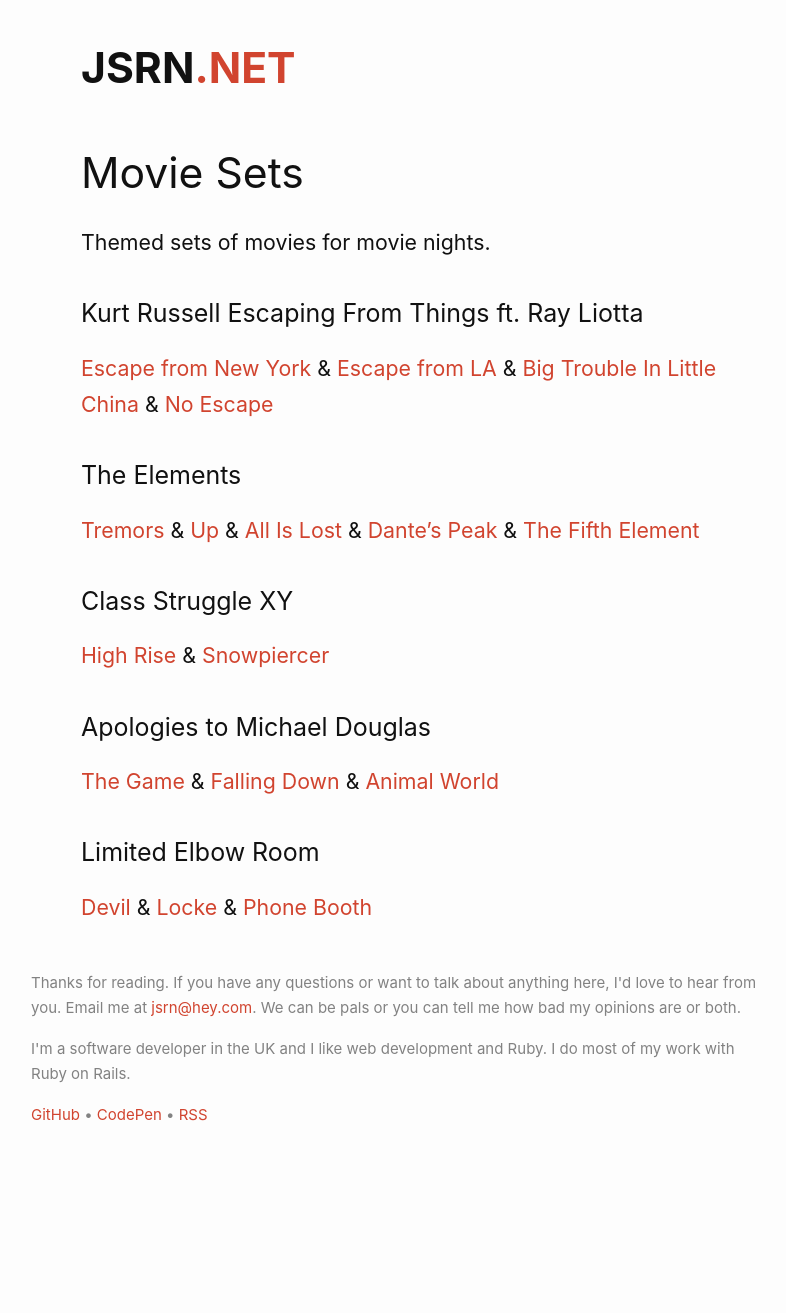
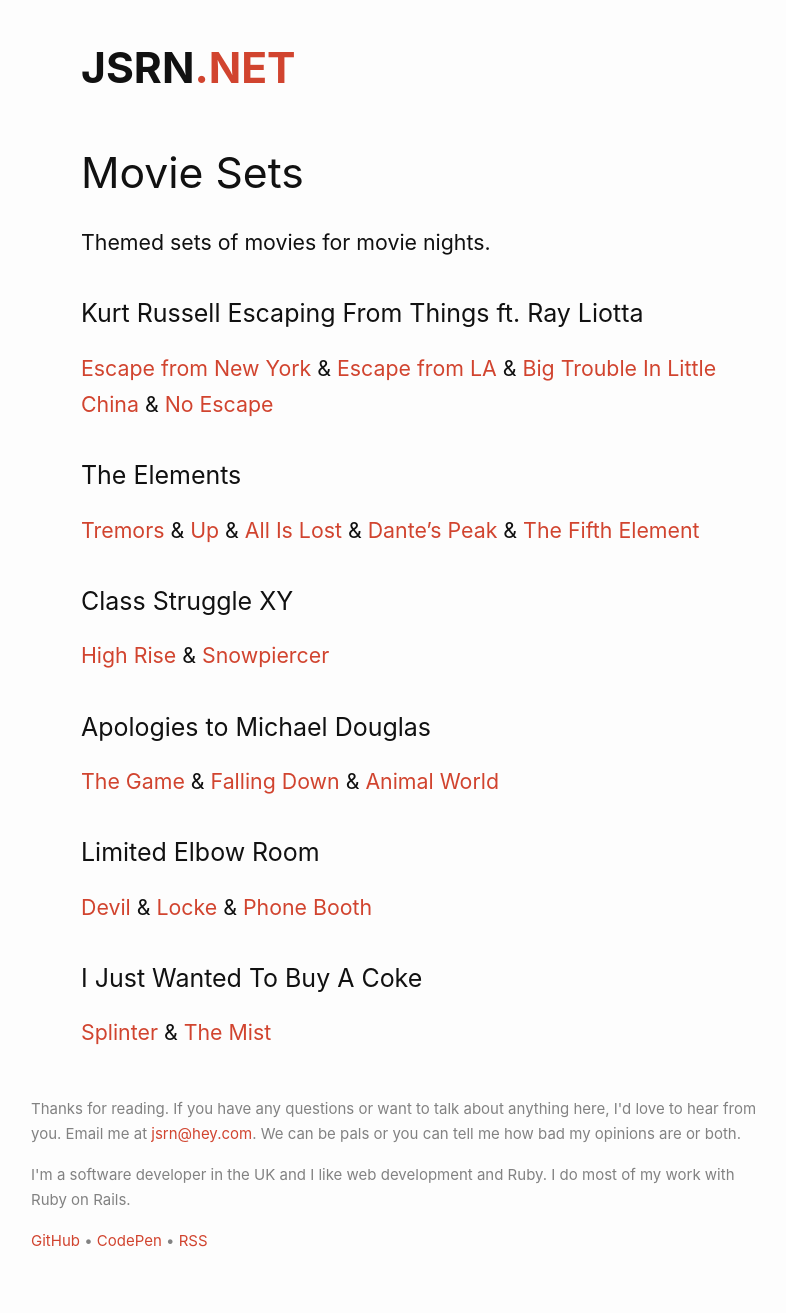
Before and after one commit to jsrn/jsrn.github.io, a Jekyll site: the page built from moviesets.md, in a window 1280 px wide. Shown: the whole page, without its empty margins (239-1025 px from the left). Built offline with Jekyll 4.4.1, drawn with Linux system fonts in a browser that asks for light colours; our own code applies the rules of GitHub Pages for plain Markdown files; before the commit the page ends 1187 px from its top, so only the background shows below that.

Commit message:
I just wanted to buy a coke

```diff
--- a/moviesets.md
+++ b/moviesets.md
@@ -25,3 +25,7 @@
 ### Limited Elbow Room
 
 [Devil](https://www.imdb.com/title/tt1314655/) & [Locke](https://www.imdb.com/title/tt2692904/) & [Phone Booth](https://www.imdb.com/title/tt0183649/)
+
+### I Just Wanted To Buy A Coke
+
+[Splinter](https://www.imdb.com/title/tt1031280/) & [The Mist](https://www.imdb.com/title/tt0884328/)
```
